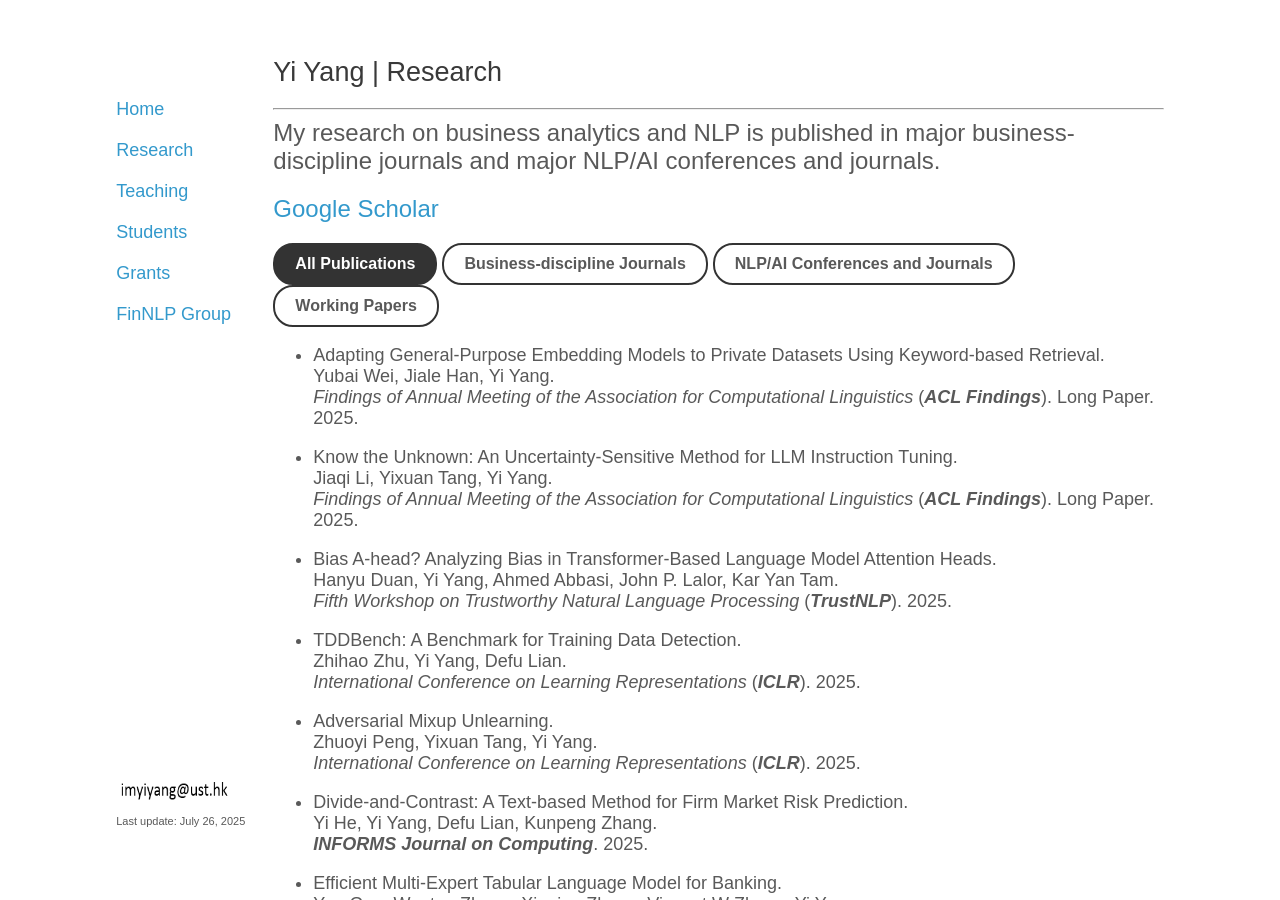
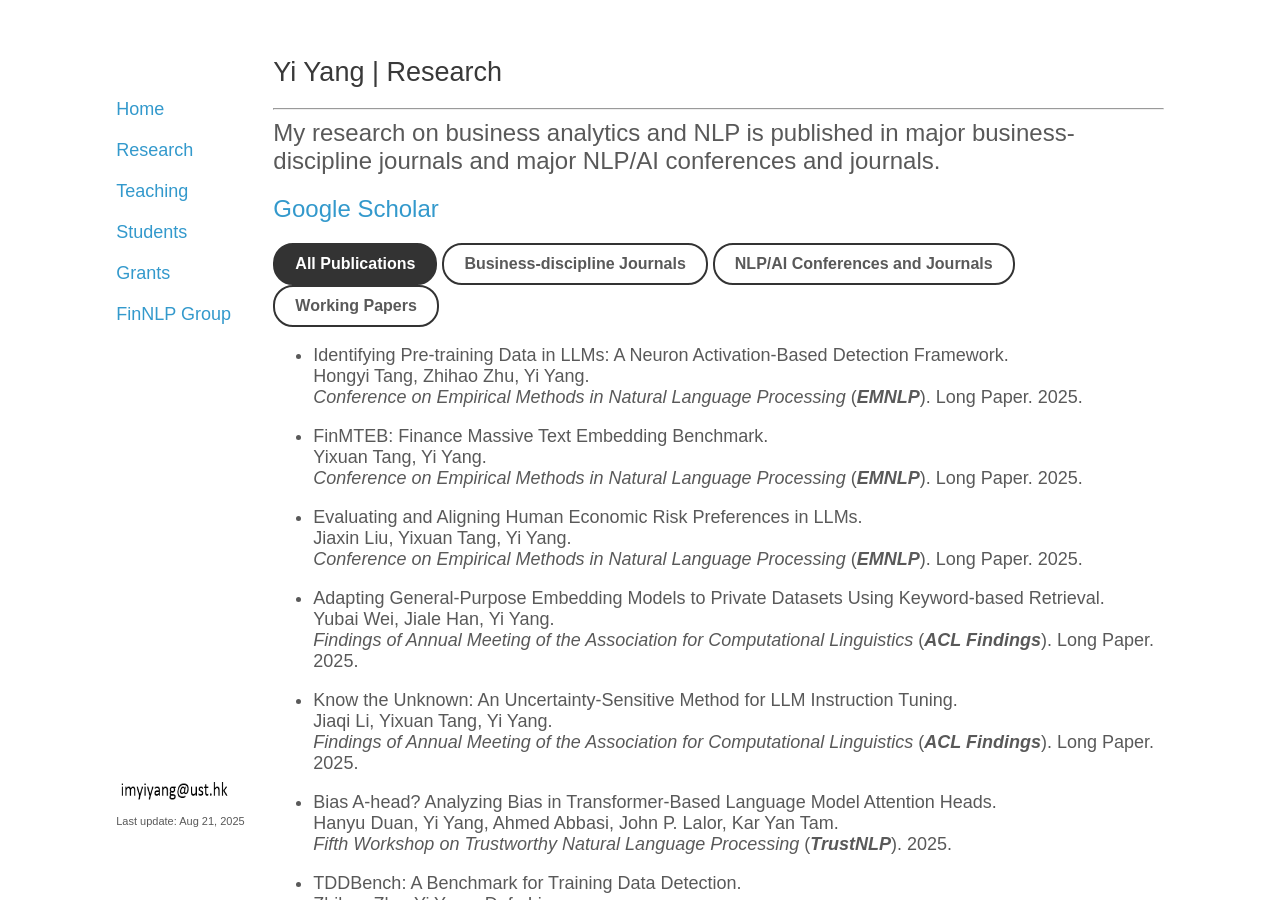
Before and after one commit to yya518/yya518.github.io, a Jekyll site: the page built from research.md, in a window 1280 px wide and 900 px high. Built offline with Jekyll 4.4.1, drawn with Linux system fonts in a browser that asks for light colours.

Commit message:
add emnlp

```diff
--- a/_layouts/default.html
+++ b/_layouts/default.html
@@ -21,7 +21,7 @@
 
       <footer>
                    <img src="email.png" width=120 height=25>
-           <p><small>Last update: July 26, 2025</small><br>
+           <p><small>Last update: Aug 21, 2025</small><br>
 
         <!--<small>Powered by <a href="https://github.com/mojombo/jekyll">Jekyll</a> </small></p>-->
       </footer>
--- a/research.md
+++ b/research.md
@@ -15,6 +15,21 @@ title: research
 </span>
 
 {% include publication-buttons.html %}
++ Identifying Pre-training Data in LLMs: A Neuron Activation-Based Detection Framework.
+Hongyi Tang, Zhihao Zhu, Yi Yang.
+*Conference on Empirical Methods in Natural Language Processing* (***EMNLP***). Long Paper. 2025.
+{: .nlp}
+
++ FinMTEB: Finance Massive Text Embedding Benchmark.
+Yixuan Tang, Yi Yang.
+*Conference on Empirical Methods in Natural Language Processing* (***EMNLP***). Long Paper. 2025.
+{: .nlp}
+
++ Evaluating and Aligning Human Economic Risk Preferences in LLMs.
+Jiaxin Liu, Yixuan Tang, Yi Yang.
+*Conference on Empirical Methods in Natural Language Processing* (***EMNLP***). Long Paper. 2025.
+{: .nlp}
+
 + Adapting General-Purpose Embedding Models to Private Datasets Using Keyword-based Retrieval.
 Yubai Wei, Jiale Han, Yi Yang.
 *Findings of Annual Meeting of the Association for Computational Linguistics* (***ACL Findings***). Long Paper. 2025.
```
